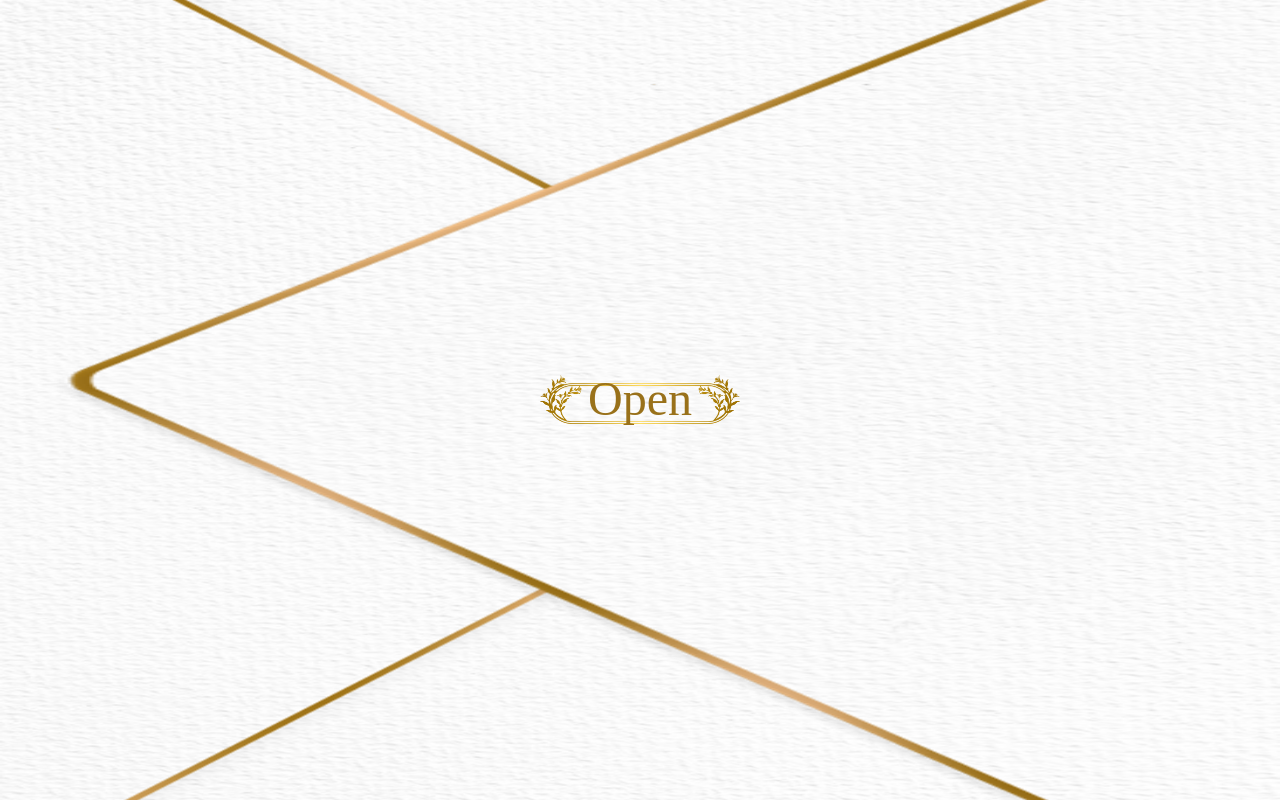
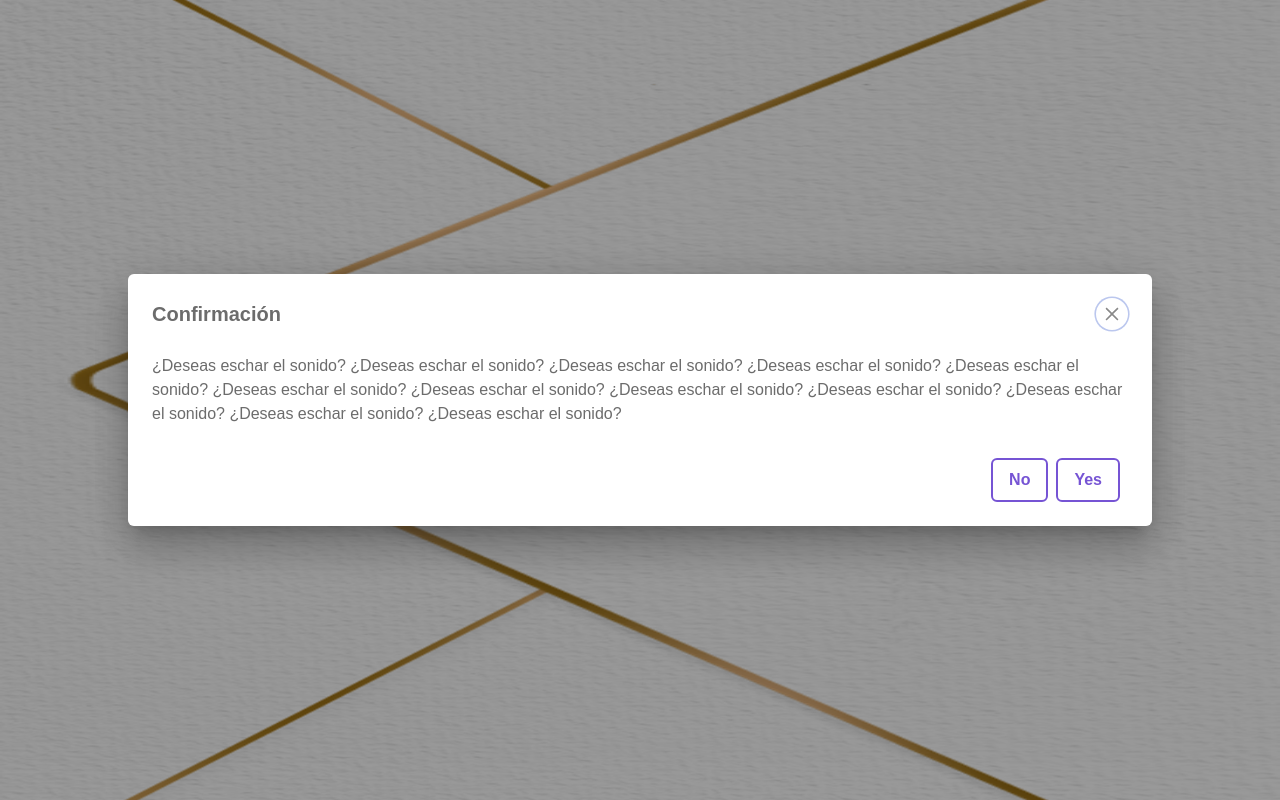
Before and after one commit to Ivethugo/jimena-test1, a React (Vite) app: page / in a window 1280 px wide. Built offline with nearby package versions, Linux system fonts and the light colour scheme; a web font is replaced by a local one.

Commit message:
Audio Message

```diff
--- a/package.json
+++ b/package.json
@@ -15,9 +15,9 @@
     "@tailwindcss/vite": "^4.0.17",
     "gh-pages": "^6.3.0",
     "motion": "^12.6.2",
+    "primeicons": "^7.0.0",
+    "primereact": "^10.9.3",
     "react": "^19.0.0",
-    "react-dom": "^19.0.0",
-    "react-router-dom": "^7.4.1",
     "tailwindcss": "^4.0.17",
     "zustand": "^5.0.3"
   },
--- a/src/components/index.ts
+++ b/src/components/index.ts
@@ -1,3 +1,5 @@
 export { Preloading } from "./pages/Preloading.tsx";
 export { Welcome } from "./pages/Welcome.tsx";
 export { Invitation } from "./pages/Invitation.tsx";
+
+export { NewModal } from "./ui/NewModal.tsx";
--- a/src/components/pages/Welcome.tsx
+++ b/src/components/pages/Welcome.tsx
@@ -3,6 +3,7 @@ import Envright from "../../assets/images/env_right.png";
 import OpenButton from "../../assets/images/open_button.png";
 import { AnimatePresence, motion, useAnimationControls } from "framer-motion";
 import { useOpenningTime } from "../../store/openning_time/useOpenningTime";
+import { NewModal } from "../index.ts";
 
 export function Welcome() {
   const control = useAnimationControls();
@@ -20,6 +21,7 @@ export function Welcome() {
 
   return (
     <>
+      <NewModal time={2500} />
       <AnimatePresence>
         <motion.div
           initial={{ opacity: 0 }}
--- /dev/null
+++ b/src/components/ui/NewModal.tsx
@@ -0,0 +1,57 @@
+/* eslint-disable react-hooks/exhaustive-deps */
+import { useEffect, useState } from "react";
+import { Button } from "primereact/button";
+import { Dialog } from "primereact/dialog";
+
+type NewModalProps = {
+  time: number;
+};
+export function NewModal({ time }: NewModalProps) {
+  const [visible, setVisible] = useState(false);
+
+  useEffect(() => {
+    const timer = setTimeout(() => {
+      setVisible(true);
+    }, time);
+    return () => clearTimeout(timer);
+  }, []);
+
+  const footerContent = (
+    <div>
+      <Button
+        label="No"
+        severity="help"
+        outlined
+        onClick={() => setVisible(false)}
+      />
+      <Button
+        label="Yes"
+        severity="help"
+        outlined
+        onClick={() => setVisible(false)}
+      />
+    </div>
+  );
+
+  return (
+    <Dialog
+      header="Confirmación"
+      visible={visible}
+      style={{ width: "80vw" }}
+      breakpoints={{ "960px": "75vw", "641px": "100vw" }}
+      onHide={() => {
+        if (!visible) return;
+        setVisible(false);
+      }}
+      footer={footerContent}
+    >
+      <p className="m-0">
+        ¿Deseas eschar el sonido? ¿Deseas eschar el sonido? ¿Deseas eschar el
+        sonido? ¿Deseas eschar el sonido? ¿Deseas eschar el sonido? ¿Deseas
+        eschar el sonido? ¿Deseas eschar el sonido? ¿Deseas eschar el sonido?
+        ¿Deseas eschar el sonido? ¿Deseas eschar el sonido? ¿Deseas eschar el
+        sonido? ¿Deseas eschar el sonido?
+      </p>
+    </Dialog>
+  );
+}
--- a/src/main.tsx
+++ b/src/main.tsx
@@ -1,11 +1,16 @@
 import { StrictMode } from "react";
 import { createRoot } from "react-dom/client";
+import { PrimeReactProvider } from "primereact/api";
 
 import "./index.css";
+import "primeicons/primeicons.css";
+import "primereact/resources/themes/viva-light/theme.css";
 import App from "./app/App";
 
 createRoot(document.getElementById("root")!).render(
   <StrictMode>
-    <App />
+    <PrimeReactProvider>
+      <App />
+    </PrimeReactProvider>
   </StrictMode>
 );
--- /dev/null
+++ b/src/store/open_modal/useOpenModal.ts
@@ -0,0 +1,11 @@
+import { create } from "zustand";
+
+interface OpenModal {
+  openModal: boolean;
+  setOpenModal: (openModal: boolean) => void;
+}
+
+export const useOpenModal = create<OpenModal>((set) => ({
+  openModal: false,
+  setOpenModal: (openModal: boolean) => set(() => ({ openModal })),
+}));
```
Also changed, not shown: 1 other file (tests, documents, lock files or other folders).
